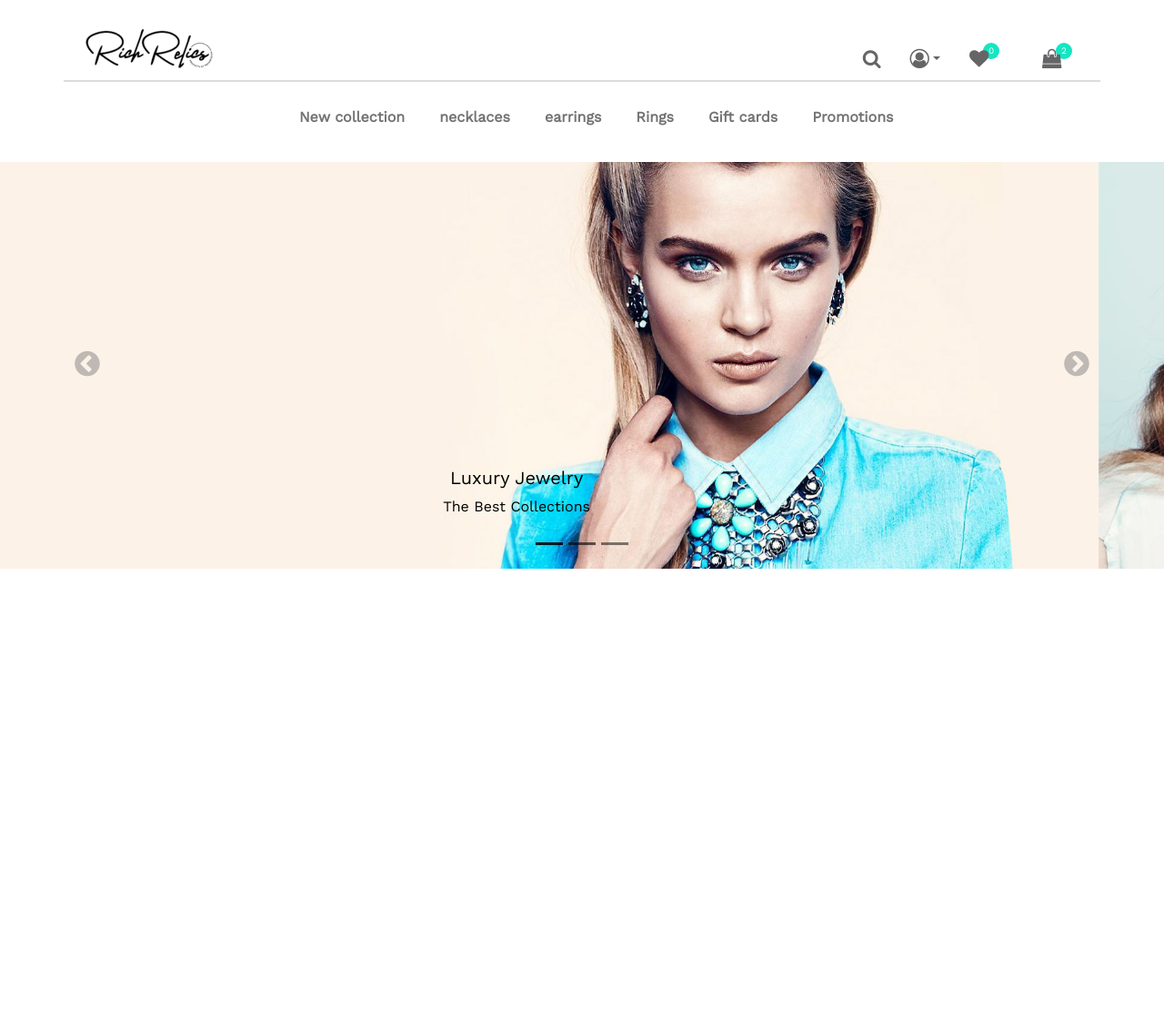
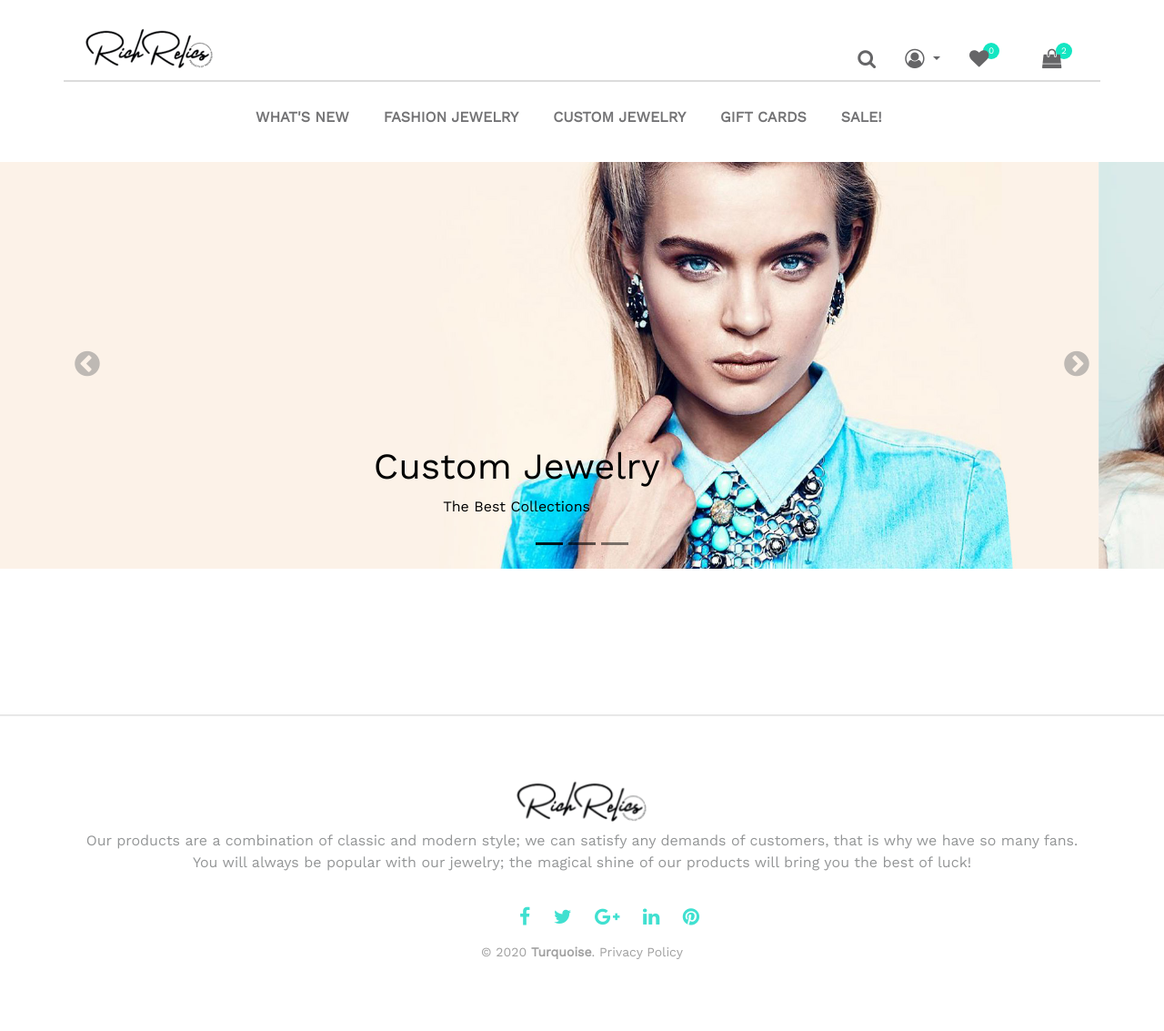
Before and after one commit to Shivani8984/RichRelics_jewellerysite, a website: page index.html in a window 1280 px wide. Shown: the whole page at 91% size. Before the commit the page ends 800 px from the top, so only its background shows below. Drawn offline with nearby package versions, Linux system fonts and the light colour scheme.

Commit message:
created footer

```diff
--- a/css/styles.css
+++ b/css/styles.css
@@ -12,9 +12,7 @@ body {
 	width: 1170px;
 	margin: 0 auto;
 }
-/* Header
-------------------------------------------------------------------------------*/
-
+/* Header-------------------------------------*/
 #header .container {
 	height: 90px;
 	padding-top: 20px;
@@ -33,10 +31,17 @@ body {
 	color: #656567;
 	text-decoration: none;
 }
+
 .nav{
 	float: right;
 }
+.nav-item{
+	text-transform: uppercase;
+}
 
+.dropdown-menu {
+	margin-top: 0;
+}
 a .notification {
 	margin: -30px 15px 0;
 	width: 18px;
@@ -48,16 +53,9 @@ a .notification {
 	border-radius: 50%;
 	background-color:rgb(19, 230, 194);
 }
-
-	.dropdown-menu {
-		margin-top: 0;
-	  }
-
-/* Navigation
-------------------------------------------------------------------------------*/
-
+/* Navigation-------------------------------------*/
 #menu {
-	text-align: center;
+	text-align: center !important;
 	color: #737375;
 	font-size: 16px;
 	font-weight: 800;
@@ -74,9 +72,9 @@ a .notification {
 	color: #737375;
 }
 #menu .container{
-	padding-left: 15rem;
+	padding-left: 12rem;
 }
-
+/*Carousel----------------------------------------*/
 .prev-button {
 	color:gray;
 }
@@ -90,3 +88,32 @@ a .notification {
 .carousel-indicators li{
 	background-color:black;
 }
+/*--Footer-------------------*/
+.page-footer {
+	margin-top: 10rem;
+	border-top: 2px solid #e8e8e8;
+	padding-top: 60px;
+	padding-bottom: 60px;
+	text-align: center !important;
+
+}
+.page-footer a{
+	color:turquoise;
+}
+p.rights {
+	text-align: center !important;
+    font-size: 14px;
+	color: rgba(136, 136, 136, 0.8);
+}
+p.rights a {
+	display: inline;
+    color: inherit;
+}
+.page-footer li{
+	list-style: none;
+}
+html .elements-group-20 > *, html .elements-group-20 > *:first-child {
+    display: inline-block;
+    margin-top: 20px;
+    margin-left: 20px;
+}
--- a/index.html
+++ b/index.html
@@ -26,8 +26,10 @@
 					<ul class="nav">
 						<li class="nav-item"><a class="nav-link" href="#"><i class="fa fa-search fa-lg"></i></a></li>
 						<li class="nav-item dropdown">
-							<a class="nav-link dropdown-toggle" href="#" data-toggle="dropdown" id="user_dropdown"  	aria-expanded="false"><i class="fa fa-user-circle-o fa-lg"></i></a>
-								<ul class="dropdown-menu">
+							<a class="nav-link dropdown-toggle" href="#" data-toggle="dropdown" id="user_dropdown" aria-haspopup="true" aria-expanded="false">
+								<i class="fa fa-user-circle-o fa-lg"></i>
+							</a>
+								<ul class="dropdown-menu" aria-labelledby="user_dropdown">
 									<li><a href="#" class="dropdown-item">Login</a></li>
 									<li><a href="#" class="dropdown-item">Register</a></li>
 									<li><a href="#" class="dropdown-item">My account</a></li>
@@ -45,12 +47,11 @@
 	<nav id="menu" class="navbar navbar-expand-sm navbar-dark sticky-top">
 		<div class="container">
 			<ul class="navbar-nav">
-				<li class="nav-item"><a href="#">New collection</a></li>
-				<li class="nav-item"><a href="#">necklaces</a></li>
-				<li class="nav-item"><a href="#">earrings</a></li>
-				<li class="nav-item"><a href="#">Rings</a></li>
+				<li class="nav-item"><a href="#">What's New</a></li>
+				<li class="nav-item"><a href="#">Fashion Jewelry</a></li>
+				<li class="nav-item"><a href="#">Custom Jewelry</a></li>
 				<li class="nav-item"><a href="#">Gift cards</a></li>
-				<li class="nav-item"><a href="#">Promotions</a></li>
+				<li class="nav-item"><a href="#">Sale!</a></li>
 			</ul>
 		</div>
 	</nav>
@@ -67,21 +68,21 @@
 		  <div class="carousel-item active">
 			<img src="img/12.jpg" class="d-block w-100" alt="...">
 			<div class="carousel-caption d-none d-md-block">
-			  <h5>Luxury Jewelry</h5>
+			  <h1>Custom Jewelry</h1>
 			  <p>The Best Collections</p>
 			</div>
 		  </div>
 		  <div class="carousel-item">
 			<img src="img/13.jpg" class="d-block w-100" alt="...">
 			<div class="carousel-caption d-none d-md-block">
-			  <h5>Turquoise</h5>
+			  <h1>Turquoise</h1>
 			  <p>Exclusive Jewelry</p>
 			</div>
 		  </div>
 		  <div class="carousel-item">
 			<img src="img/14.jpg" class="d-block w-100" alt="...">
 			<div class="carousel-caption d-none d-md-block">
-			  <h5>New for Fall!</h5>
+			  <h1>New for Fall!</h1>
 			  <p>Shop our latest arrivals and find yor new favourite piece</p>
 			</div>
 		  </div>
@@ -97,6 +98,22 @@
 		  <span class="sr-only">Next</span>
 		</a>
 	  </div>
+<!--Footer-->
+<footer class="page-footer">
+	<div class="container"><a class="brand" href="index.html"><img class="d-inline-block img-responsive img-fluid" alt="" src="img/logo.png" width="163" height="41"></a>
+	  <p>Our products are a combination of classic and modern style; we can satisfy any demands of customers, that is why we have so many fans. You will always be popular with our jewelry; the magical shine of our products will bring you the best of luck!</p>
+	  <ul class="elements-group-20 offset-top-20">
+		<li><a href="#"><i class="fa fa-facebook fa-lg"></i></a></li>
+		<li><a href="#"><i class="fa fa-twitter fa-lg"></i></a></li>
+		<li><a href="#"><i class="fa fa-google-plus fa-lg" ></i></a></li>
+		<li><a href="#"><i class="fa fa-linkedin fa-lg"></i></a></li>
+		<li><a href="#"><i class="fa fa-pinterest fa-lg" ></i></a></li>
+	  </ul>
+	  <p class="rights"><span>©&nbsp;</span><span class="copyright-year">2020</span><span>&nbsp;</span><span class="brand-name"><span class="font-weight-bold">Turquoise</span></span><span>.&nbsp;</span><a href="privacy.html">Privacy Policy</a></p>
+	</div>
+  </footer>
+
+
 
 
 	<!-- build:js js/main.js -->
--- a/js/scripts.js
+++ b/js/scripts.js
@@ -1,4 +1,3 @@
-$(function() {
 
 const $dropdown = $(".dropdown");
 const $dropdownToggle = $(".dropdown-toggle");
@@ -7,7 +6,7 @@ const showClass = "show";
 
 $(window).on("load resize", function() {
   if (this.matchMedia("(min-width: 768px)").matches) {
-     $dropdown.hover(
+    $dropdown.hover(
       function() {
         const $this = $(this);
         $this.addClass(showClass);
@@ -25,7 +24,4 @@ $(window).on("load resize", function() {
     $dropdown.off("mouseenter mouseleave");
   }
 });
-
     $('.carousel').carousel();
-
-});
```
Lines whose indentation alone changed are shown as unchanged.
